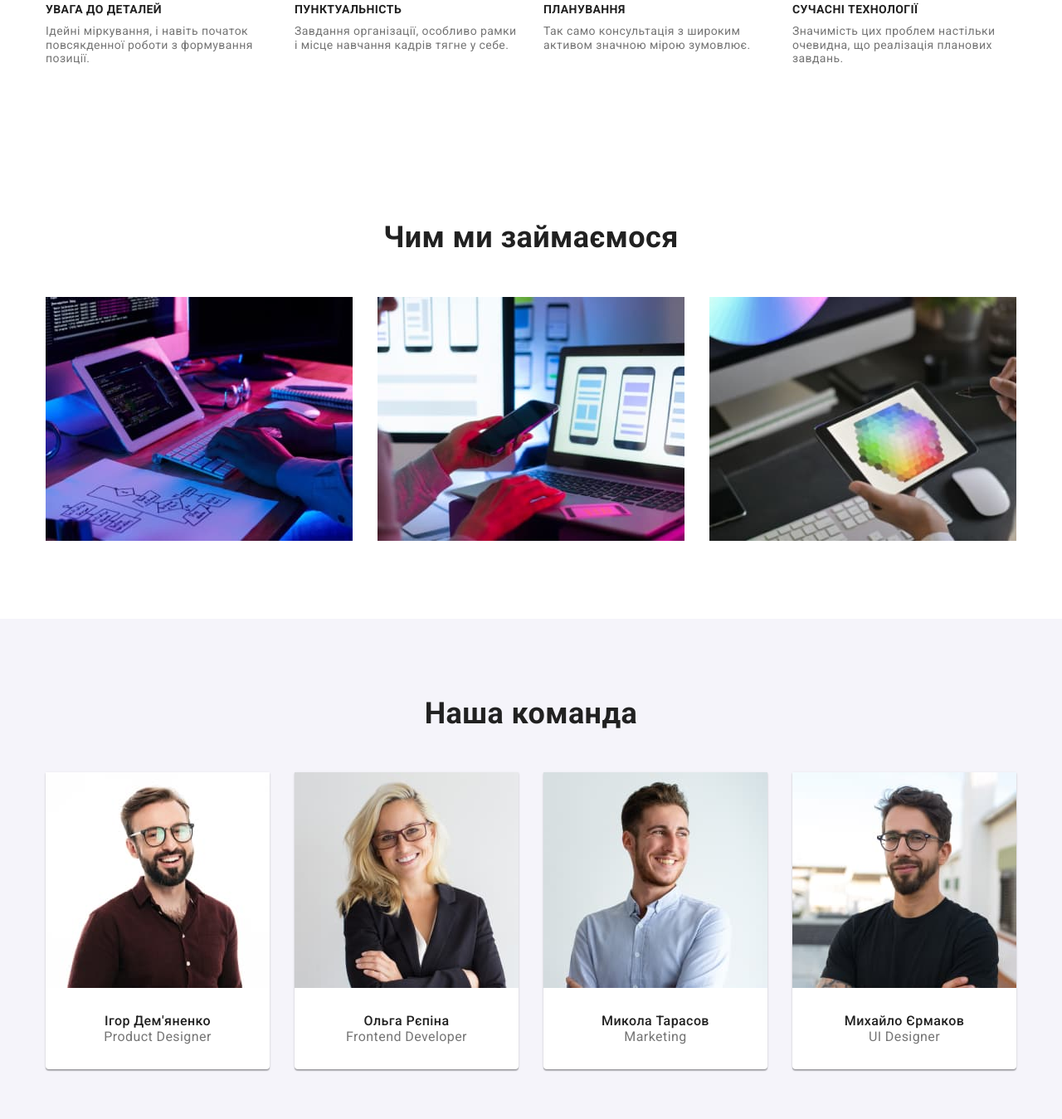
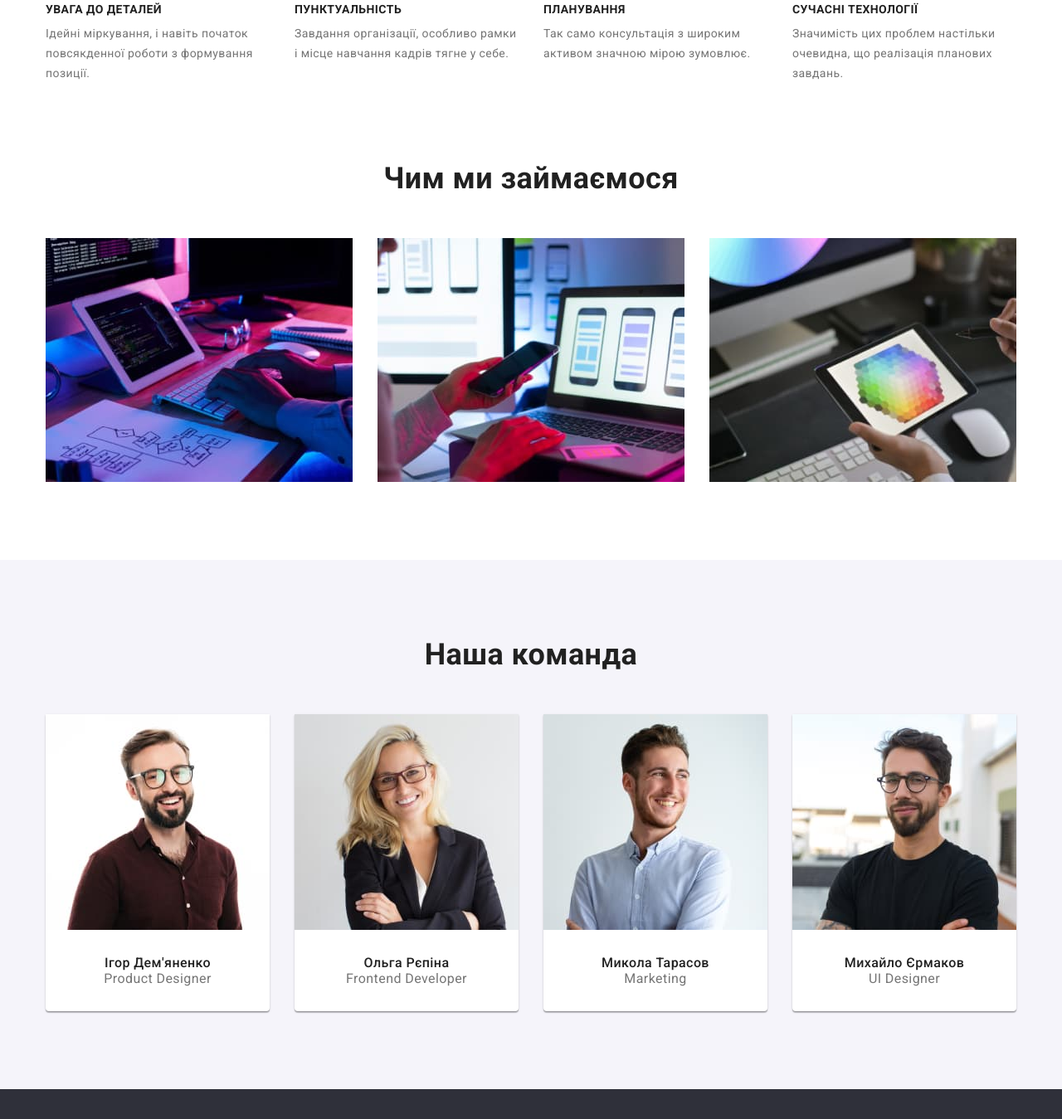
Before and after one commit to denys-drhn/goit-markup-hw-03, a plain HTML site: page index.html in a window 1280 px wide. Shown: the part 771-2120 px from the top of the page at 83% size. Drawn offline with nearby package versions, Linux system fonts and the light colour scheme.

Commit message:
update style.css
delete font-weight:400
add line-height to .features-text
change padding
...

```diff
--- a/css/styles.css
+++ b/css/styles.css
@@ -29,7 +29,6 @@ body{
 	background-color: var(--main-white-color);
 	font-size: 14px;
 	font-family: 'Roboto', sans-serif;
-	font-weight: 400;
 	letter-spacing: 0.03em;
 }
 
@@ -243,11 +242,15 @@ margin-left: 93px;
 .features-text{
 	color: var(--secondary-text-color);
 	margin-top: 10px;
+	line-height: 1.71;
 }
 
 
 /* What do we do? technology*/
 
+.technology-section{
+	padding-top: 0;
+}
 
 .title{
 	font-weight: 700;
@@ -303,7 +306,8 @@ margin-top: 50px;
 }
 
 .team-card {
-	margin: 30px auto;
+	padding-top: 30px;
+	padding-bottom: 30px;
 }
 .team-name{
 font-weight: 500;
@@ -360,21 +364,17 @@ text-align: center;
 
 /* portfolio */
 
-
-.filter-container{
-	padding-bottom: 34px;
-
-}
-
 .filter-list{
 	width: 575px;
 
 
 	margin-left: auto;
 	margin-right: auto;
+	margin-bottom: 50px;
 
 	display: flex;
 	justify-content: space-evenly;
+
 }
 .portfolio-button{
 	font-family: inherit;
```
